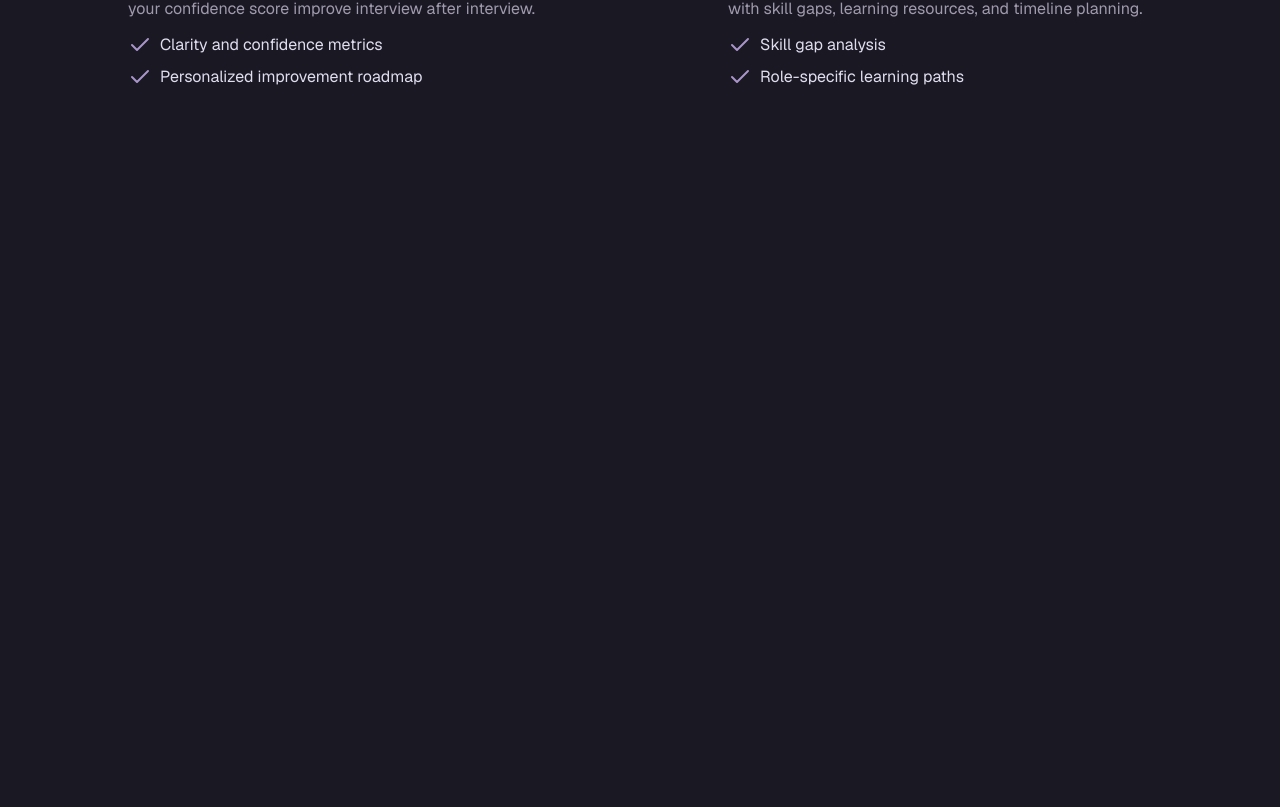
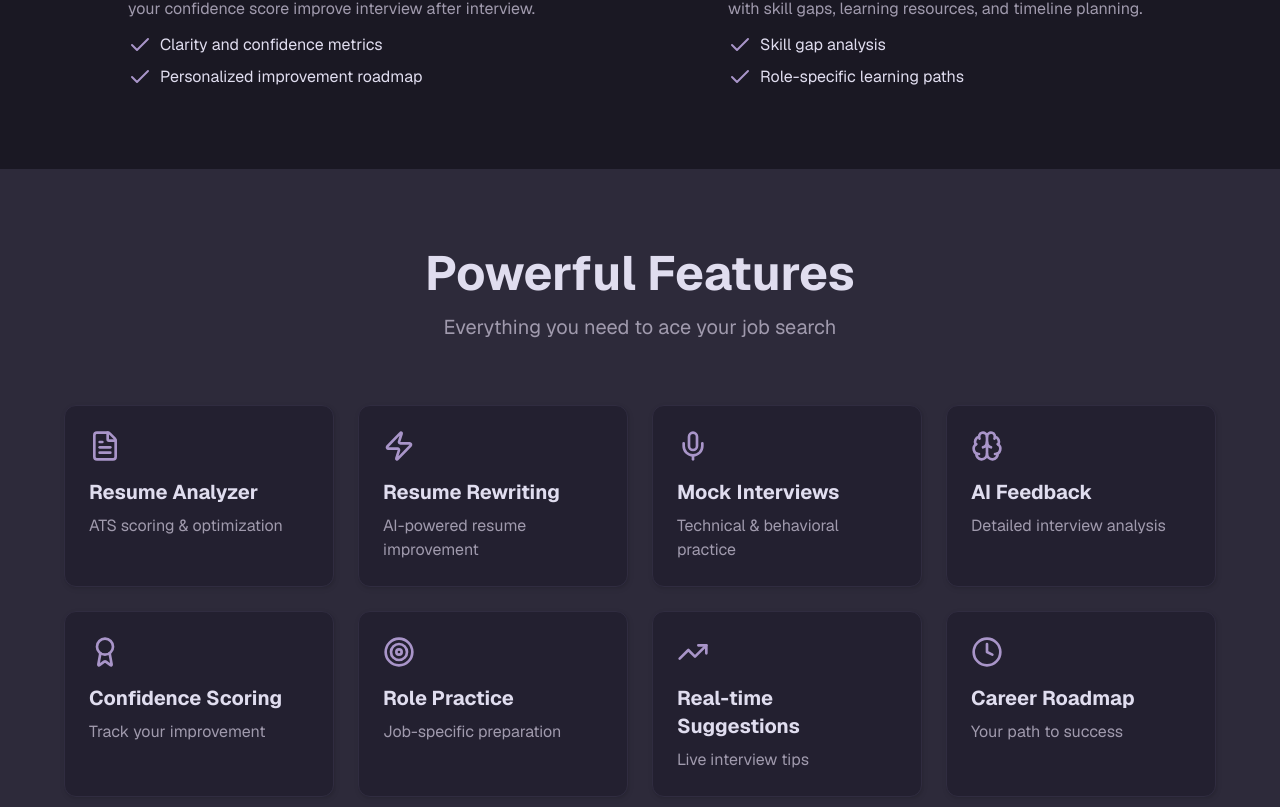
Before and after one commit to RutvikCodez/Resume-Analyzer-, a Next.js app: page / in a window 1280 px wide. Shown: the part 2027-2834 px from the top of the page. Before the commit the page ends 2196 px from the top, so only its background shows below. Built offline with nearby package versions, Linux system fonts and the light colour scheme.

Commit message:
Integrated feature section and use responsive layout

```diff
--- a/app/page.tsx
+++ b/app/page.tsx
@@ -1,3 +1,4 @@
+import Features from "@/components/Features";
 import Hero from "@/components/Hero";
 import Problem from "@/components/Problem";
 import Solution from "@/components/Solution";
@@ -7,6 +8,7 @@ const Page = () => {
     <Hero />
     <Problem />
     <Solution />
+    <Features />
   </div>;
 };
 
--- /dev/null
+++ b/components/Features.tsx
@@ -0,0 +1,27 @@
+import { features } from "@/constants";
+import ProblemCard from "./ProblemCard";
+
+const Features = () => {
+  return (
+    <section className="w-full py-20 px-4 md:px-8 bg-secondary/30">
+      <div className="max-w-6xl mx-auto flex flex-col gap-16">
+        <div className="text-center flex flex-col gap-4">
+          <h2 className="text-4xl md:text-5xl font-bold text-pretty">
+            Powerful Features
+          </h2>
+          <p className="text-xl text-muted-foreground">
+            Everything you need to ace your job search
+          </p>
+        </div>
+
+        <div className="grid md:grid-cols-2 lg:grid-cols-4 gap-6">
+          {features.map((feature, idx) => (
+            <ProblemCard key={idx} {...feature} />
+          ))}
+        </div>
+      </div>
+    </section>
+  );
+};
+
+export default Features;
--- a/constants/index.ts
+++ b/constants/index.ts
@@ -1,4 +1,14 @@
-import { Brain, Clock, FileText, Mic, Target, Users, Zap } from "lucide-react";
+import {
+  Award,
+  Brain,
+  Clock,
+  FileText,
+  Mic,
+  Target,
+  TrendingUp,
+  Users,
+  Zap,
+} from "lucide-react";
 
 export const stats: StatsItemType[] = [
   { value: "50K+", label: "Active Users" },
@@ -50,13 +60,19 @@ export const solution: SolutionCardType[] = [
     Icon: Mic,
     title: "AI-Powered Mock Interviews",
     desc: "Practice with realistic interviews that adapt to your role, measure your confidence, and give detailed feedback on every answer.",
-    points: ["Role-based interview questions", "Real-time feedback & improvement tips"],
+    points: [
+      "Role-based interview questions",
+      "Real-time feedback & improvement tips",
+    ],
   },
   {
     Icon: Brain,
     title: "Confidence Coaching",
     desc: "Get personalized tips on body language, tone, and answers. Watch your confidence score improve interview after interview.",
-    points: ["Clarity and confidence metrics", "Personalized improvement roadmap"],
+    points: [
+      "Clarity and confidence metrics",
+      "Personalized improvement roadmap",
+    ],
   },
   {
     Icon: Target,
@@ -65,3 +81,46 @@ export const solution: SolutionCardType[] = [
     points: ["Skill gap analysis", "Role-specific learning paths"],
   },
 ];
+
+export const features: ProblemCardType[] = [
+  {
+    Icon: FileText,
+    title: "Resume Analyzer",
+    desc: "ATS scoring & optimization",
+  },
+  {
+    Icon: Zap,
+    title: "Resume Rewriting",
+    desc: "AI-powered resume improvement",
+  },
+  {
+    Icon: Mic,
+    title: "Mock Interviews",
+    desc: "Technical & behavioral practice",
+  },
+  {
+    Icon: Brain,
+    title: "AI Feedback",
+    desc: "Detailed interview analysis",
+  },
+  {
+    Icon: Award,
+    title: "Confidence Scoring",
+    desc: "Track your improvement",
+  },
+  {
+    Icon: Target,
+    title: "Role Practice",
+    desc: "Job-specific preparation",
+  },
+  {
+    Icon: TrendingUp,
+    title: "Real-time Suggestions",
+    desc: "Live interview tips",
+  },
+  {
+    Icon: Clock,
+    title: "Career Roadmap",
+    desc: "Your path to success",
+  },
+];
```
